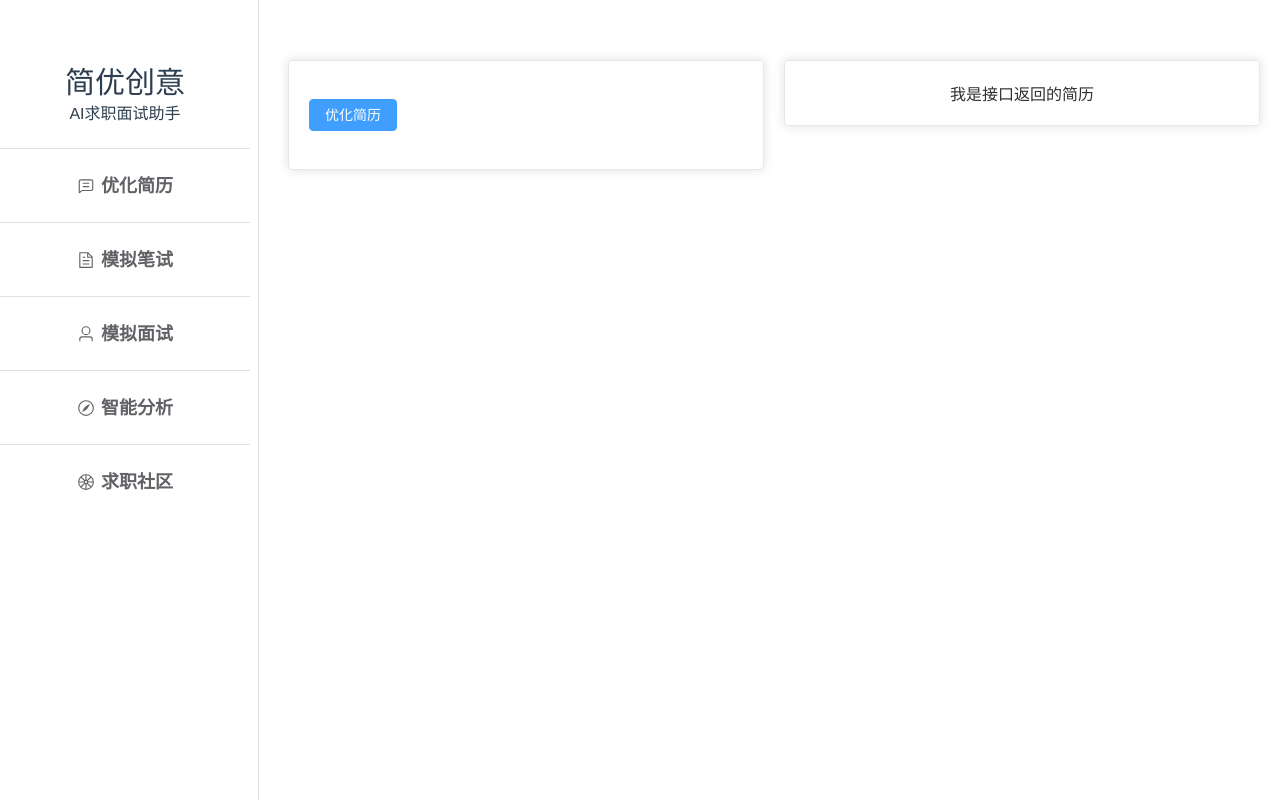
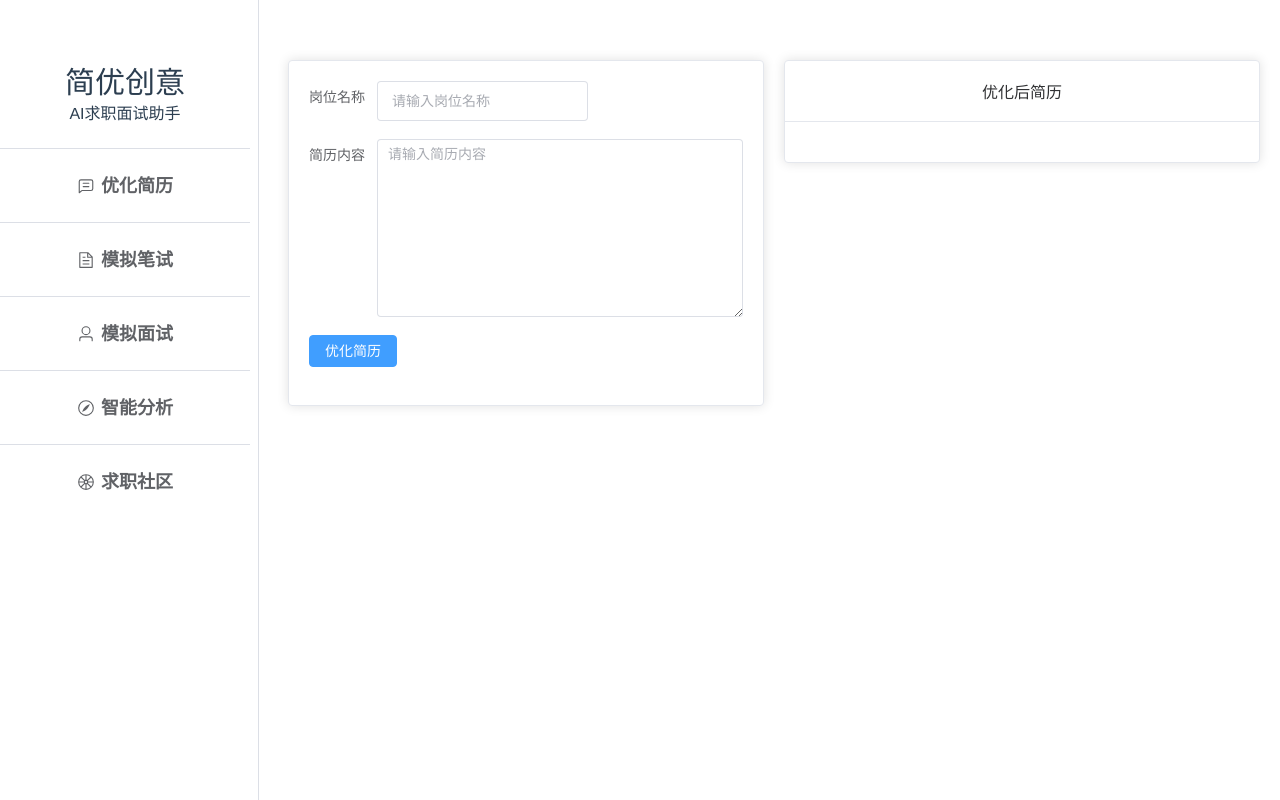
Before and after one commit to Guocork/AI-job-search, a Vue app: page /#/youhua in a window 1280 px wide. Built offline with nearby package versions, Linux system fonts and the light colour scheme.

Commit message:
添加优化简历功能

```diff
--- a/src/pages/youhua.vue
+++ b/src/pages/youhua.vue
@@ -1,180 +1,56 @@
 <template>
-  <!-- <el-row :gutter="10" class="hezi1">
-    <el-col :span="6">
-      <div class="grid-content ep-bg-purple">
-        <el-select v-model="value1" class="m-2" placeholder="求职职位" size="large">
-          <el-option v-for="item in options1" :key="item.value" :label="item.label" :value="item.value" />
-        </el-select>
-      </div>
-    </el-col>
-    <el-col :span="6">
-      <div class="grid-content ep-bg-purple-light">
-        <el-select v-model="value2" class="m-2" placeholder="工作时长" size="large">
-          <el-option v-for="item in options2" :key="item.value" :label="item.label" :value="item.value" />
-        </el-select>
-      </div>
-    </el-col>
-    <el-col :span="6">
-      <div class="grid-content ep-bg-purple-light">
-        <el-upload v-model:file-list="fileList" class="upload-demo"
-          action="https://run.mocky.io/v3/9d059bf9-4660-45f2-925d-ce80ad6c4d15" multiple :on-preview="handlePreview"
-          :on-remove="handleRemove" :before-remove="beforeRemove" :limit="1" :on-exceed="handleExceed"
-          :on-success="handlesuccess">
-          <el-button style="height: 45px;">上传简历</el-button>
-          <template #tip>
-            <div class="el-upload__tip">
-                文件大小不要超过500KB.
-            </div>
-          </template>
-        </el-upload>
-      </div>
-    </el-col>
-    <el-col :span="6">
-      <div class="grid-content ep-bg-purple-light">
-        <el-button @click="youhua" style="height: 45px;">优化简历</el-button>
-      </div>
-    </el-col>
-  </el-row> -->
   <el-row :gutter="20">
     <el-col :span="12">
-      <el-card class="box-card1">
-        <el-form class="demo-ruleForm">
-          <el-form-item>
-
+      <el-card>
+        <el-form label-width="auto" :model="form">
+          <el-form-item label-position="right">
+            <el-form-item label="岗位名称">
+              <el-input v-model="form.jobName" size="large" placeholder="请输入岗位名称" />
+            </el-form-item>
+          </el-form-item>
+          <el-form-item label="简历内容">
+            <el-input v-model="form.resume" type="textarea" placeholder="请输入简历内容" :autosize="{ minRows: 8 }" autosize />
           </el-form-item>
           <el-form-item>
-            <el-button type="primary">优化简历</el-button>
+            <el-button type="primary" @click="submit">优化简历</el-button>
           </el-form-item>
         </el-form>
       </el-card>
     </el-col>
     <el-col :span="12">
-      <el-card class="box-card2">
-        {{ userReseme }}
+      <el-card class="box-card2" title="优化后简历">
+        <template #header>
+          <div class="card-header">
+            <span>优化后简历</span>
+          </div>
+        </template>
+        <el-text style="white-space: pre-wrap;text-align: left;" class="mx-1">{{ resume }}</el-text>
       </el-card>
     </el-col>
   </el-row>
-  <!-- <div class="common-layout">
-    <el-container>
-      <el-aside width="200px" background="black">Aside</el-aside>
-      <el-main>Main</el-main>
-    </el-container>
-  </div> -->
 </template>
 
 <script setup>
 import { ref } from 'vue'
-import { ElMessage, ElMessageBox, ElLoading } from 'element-plus'
-import { UploadProps, UploadUserFile } from 'element-plus'
+import { ElLoading } from 'element-plus'
 import { sendMessage } from '@/api/colingo'
 
-const userReseme = ref('我是接口返回的简历')
+const form = ref({})
+const resume = ref()
 
-const value1 = ref('')
-
-const prompt = ref('你是谁')
-
-const youhua = () => {
+const submit = () => {
   const loading = ElLoading.service({
     lock: true,
     text: 'Loading',
     background: 'rgba(0, 0, 0, 0.7)',
   })
+  const text = `你现在是一名简历优化师，我现在要想面试的岗位是：${form.value.jobName}, 这是我的简历内容：\n${form.value.resume}。\n请你对我的这份简历优化一下并返回, 可以使用emoji表情丰富简历`;
   //网络请求
-  sendMessage(prompt.value).then(
+  sendMessage(text).then(
     res => {
-      userReseme.value = res.run.results[0][0].value.content
+      resume.value = res.run.results[0][0].value.content;
+      loading.close();
     }
-  )
-  loading.close()
-}
-
-const options1 = [
-  {
-    value: '程序员',
-    label: '程序员',
-  },
-  {
-    value: '产品经理',
-    label: '产品经理',
-  },
-  {
-    value: '运营',
-    label: '运营',
-  },
-  {
-    value: '市场',
-    label: '市场',
-  },
-  {
-    value: '销售',
-    label: '销售',
-  },
-]
-
-const value2 = ref('')
-
-const options2 = [
-  {
-    value: '无',
-    label: '无',
-  },
-  {
-    value: '一年',
-    label: '一年',
-  },
-  {
-    value: '两年',
-    label: '两年',
-  },
-  {
-    value: '三年',
-    label: '三年',
-  },
-  {
-    value: '三年以上',
-    label: '三年以上',
-  },
-]
-
-
-const fileList = ref([
-  // {
-  //   name: 'element-plus-logo.svg',
-  //   url: 'https://element-plus.org/images/element-plus-logo.svg',
-  // },
-  // {
-  //   name: 'element-plus-logo2.svg',
-  //   url: 'https://element-plus.org/images/element-plus-logo.svg',
-  // },
-])
-
-const handleRemove = (file, uploadFiles) => {
-  console.log(file, uploadFiles)
-}
-
-const handlePreview = (uploadFile) => {
-  console.log(uploadFile)
-}
-
-const handlesuccess = (files, uploadFiles) => {
-  ElMessage.success(
-    '上传成功'
-  )
-}
-
-const handleExceed = (files, uploadFiles) => {
-  ElMessage.warning(
-    '只能上传一份简历'
-  )
-}
-
-const beforeRemove = (uploadFile, uploadFiles) => {
-  return ElMessageBox.confirm(
-    `Cancel the transfer of ${uploadFile.name} ?`
-  ).then(
-    () => true,
-    () => false
   )
 }
 </script>
```
